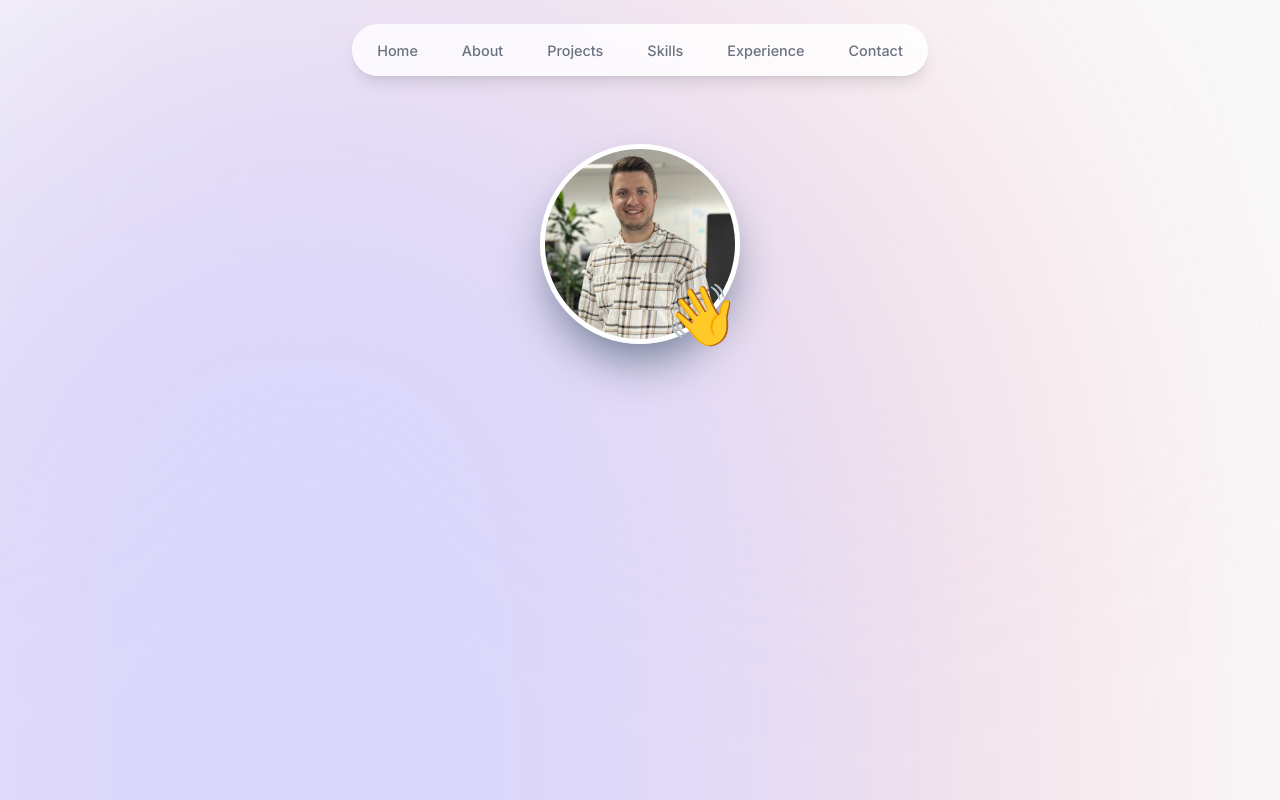
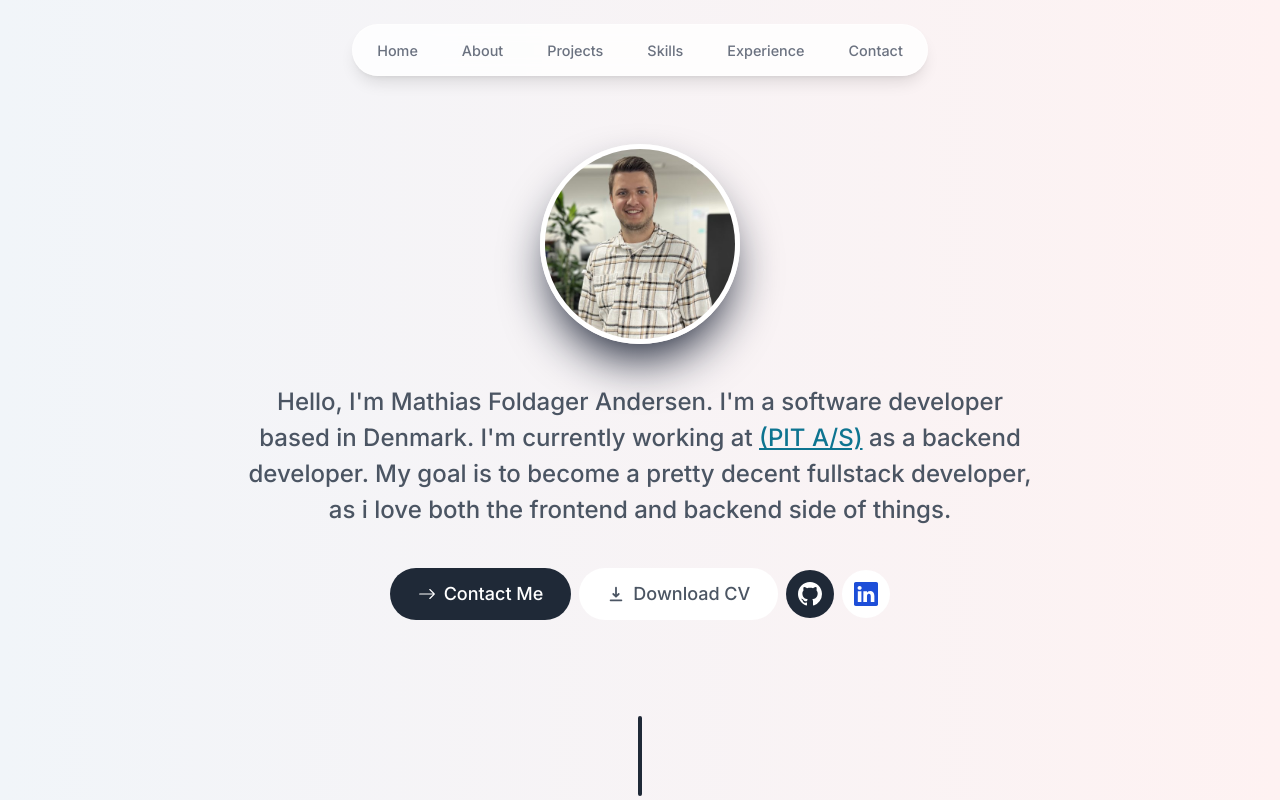
Before and after one commit to Mfoldager17/mfa-portfolio, a Next.js app: page / in a window 1280 px wide. Shown: the top 800 px of the page. Built offline with nearby package versions, Linux system fonts and the light colour scheme.

Commit message:
intro section is almost done

```diff
--- a/app/layout.tsx
+++ b/app/layout.tsx
@@ -17,9 +17,7 @@ export default function RootLayout({
 }) {
   return (
     <html lang="en">
-      <body className={`${inter.className} bg-gray-50 text-gray-600 relative h-[5000px] pt-28 sm:pt-36`}>
-      <div className="bg-[#fbe2e3] absolute top-[-6rem] -z-10 right-[11rem] h-full w-[31.25rem] rounded-full blur-[3rem] sm:blur-[10rem] sm:w-[68.75rem] "></div>
-        <div className="bg-[#dbd7fb] absolute top-[-1rem] -z-10 left-[-35rem] h-full w-[50rem] rounded-full blur-[3rem] sm:blur-[10rem] sm:w-[68.75rem] md:left-[-33rem] lg:left-[-28rem] xl:left-[-15rem] 2xl:left-[-5rem] "></div>
+      <body className={`${inter.className} bg-gradient-to-r from-slate-100 to-red-50 text-gray-600 relative h-[5000px] pt-28 sm:pt-36`}>
 
         <Header />
         {children}
--- a/app/page.tsx
+++ b/app/page.tsx
@@ -1,9 +1,11 @@
 import Intro from "@/components/Intro";
+import SectionDivider from "@/components/Section-Divider";
 
 export default function Home() {
   return (
-    <main className="">
+    <main className="flex flex-col items-center justify-center">
       <Intro/>
+      <SectionDivider/>
     </main>
   )
 }
--- a/components/Header.tsx
+++ b/components/Header.tsx
@@ -9,9 +9,9 @@ const Header = () => {
     <header className="z-[999] relative">
       <motion.div
       className="fixed top-0 left-1/2 h-[4.5rem] w-full rounded-none border border-white border-opacity-40 bg-white bg-opacity-80 shadow-lg shadow-black/[0.1] backdrop-blur-[0.5rem] sm:top-6 sm:h-[3.25rem] sm:w-[36rem] sm:rounded-full"
-      initial={{ y: 0, x: "100%", opacity: 0 }}
+      initial={{ y: -100, x: "-50%", opacity: 0 }}
       animate={{ y: 0, x: "-50%", opacity: 1 }}
-      transition={{ duration: 0.8}}
+      transition={{ duration: 0.5}}
       >
       </motion.div>
       <nav className='flex fixed top-[0.15rem] left-1/2 h-12 -translate-x-1/2 py-2 sm:top-[1.7rem] sm:h-[inital] sm:py-0'>
--- a/components/Intro.tsx
+++ b/components/Intro.tsx
@@ -2,13 +2,21 @@
 
 import Image from 'next/image'
 import {motion} from 'framer-motion'
+import Link from 'next/link'
+import { BsArrowRight, BsGithub, BsLinkedin} from 'react-icons/bs'
+import { HiDownload } from "react-icons/hi";
+
 
 const Intro = () => {
   return (
-    <section className="">
+    <section className="mb-28 max-w-[50rem] text-center sm:mb-0">
         <div className="flex items-center justify-center">
             <div className='relative'>
-                <motion.div>
+                <motion.div
+                    initial={{ rotate: 90, scale: 0, opacity: 1 }}
+                    animate={{rotate: 0 , scale: 1, opacity: 1 }}
+                    transition={{ type: 'tween', duration: 1 }}
+                >
                     <Image
                         src="/mfa.jpg"
                         alt='hero image'
@@ -16,17 +24,40 @@ const Intro = () => {
                         height={200}
                         quality={100}
                         priority={true}
-                        className='rounded-full border-[0.35rem] border-white shadow-2xl shadow-slate-500'
+                        className='rounded-full border-[0.35rem] border-white shadow-2xl shadow-slate-900'
                         />
                 </motion.div>
 
-                <span className='text-6xl absolute bottom-0 right-0'>
+                <motion.span
+                initial={{ opacity: 1, scale: 0}}
+                animate={{ opacity: 1, scale: 1}}
+                transition={{repeat: 5, duration: 0.5, repeatType: 'reverse'}}
+                className='text-6xl absolute bottom-0 right-0'>
                     👋
-                </span>
+                </motion.span>
             </div>
         </div>
 
+    <motion.p
+    className='mb-10 mt-10 text-xl sm:text-2xl font-medium !leading-[1.5]'
+    initial={{ opacity: 0, y: 100 }}
+    animate={{ opacity: 1, y: 0 }}
+    transition={{ duration: 0.5 }}
+    >
+        Hello, I&apos;m Mathias Foldager Andersen. I&apos;m a software developer based in Denmark. I&apos;m currently working at <a href="https://www.picit.dk/" target="_blank" rel="noopener noreferrer" className="text-cyan-700 underline hover:text-cyan-500">(PIT A/S)</a> as a backend developer.
+        My goal is to become a pretty decent fullstack developer, as i love both the frontend and backend side of things.
+    </motion.p>
 
+    <div className='flex flex-col items-center justify-center sm:flex-row gap-2 hover:gap-4 px-4 text-lg font-medium'>
+        <Link
+        href="#contact"
+        className='bg-gray-800 hover:bg-gray-950 hover:scale-110 text-white rounded-full px-7 py-3 flex items-center gap-2'
+        > <BsArrowRight/> Contact Me</Link>
+        <a className="bg-white rounded-full hover:scale-110 px-7 py-3 flex items-center gap-2 hover:bg-gray-50" href="mfa-cv.pdf" download><HiDownload/> Download CV </a>
+        <a className="bg-gray-800 hover:scale-110 hover:bg-gray-950 p-3 text-white text-2xl flex items-center gap-2 rounded-full" href="https://github.com/Mfoldager17"> <BsGithub/> </a>
+        <a className="bg-white hover:scale-110 hover:bg-gray-50 p-3 text-blue-700 hover:text-blue-900 text-2xl flex items-center gap-2 rounded-full" href="https://www.linkedin.com/in/mathias-foldager-andersen-b4b2a6230/"> <BsLinkedin/> </a>
+
+    </div>
     </section>
   )
 }
--- /dev/null
+++ b/components/Section-Divider.tsx
@@ -0,0 +1,17 @@
+"use client";
+
+"use client";
+
+import React from "react";
+import { motion } from "framer-motion";
+
+export default function SectionDivider() {
+  return (
+    <motion.div
+      className="bg-gray-800 my-24 h-20 w-1 rounded-full hidden sm:block "
+      initial={{ opacity: 0, y: 100 }}
+      animate={{ opacity: 1, y: 0 }}
+      transition={{ duration: 0.5}}
+    ></motion.div>
+  );
+}
```
Also changed, not shown: 1 other file (tests, documents, lock files or other folders).
